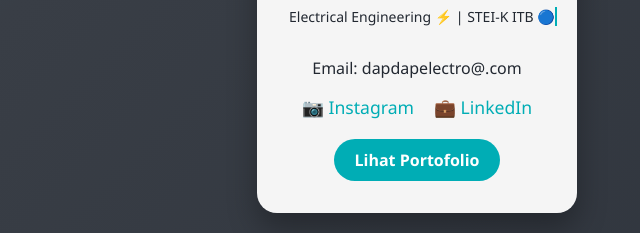
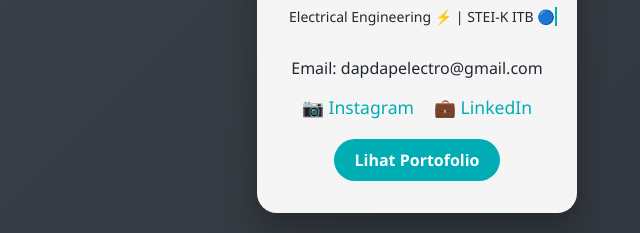
Before and after one commit to sindudaffa/DapDap-Electro-guy, a plain HTML site: page index.html in a window 1280 px wide. Shown: the part 328-561 px from the top of the page, 223-863 px from the left. Drawn offline with Linux system fonts and the light colour scheme.

Commit message:
Update index.html

```diff
--- a/index.html
+++ b/index.html
@@ -107,7 +107,7 @@
   <div class="card">
     <h2>Daffa S.</h2>
     <div class="typewriter">Electrical Engineering ⚡ | STEI-K ITB 🔵</div>
-    <p>Email: dapdapelectro@.com</p>
+    <p>Email: dapdapelectro@gmail.com</p>
 
     <div class="social">
       <a href="https://instagram.com/user" target="_blank">📷 Instagram</a>
```
